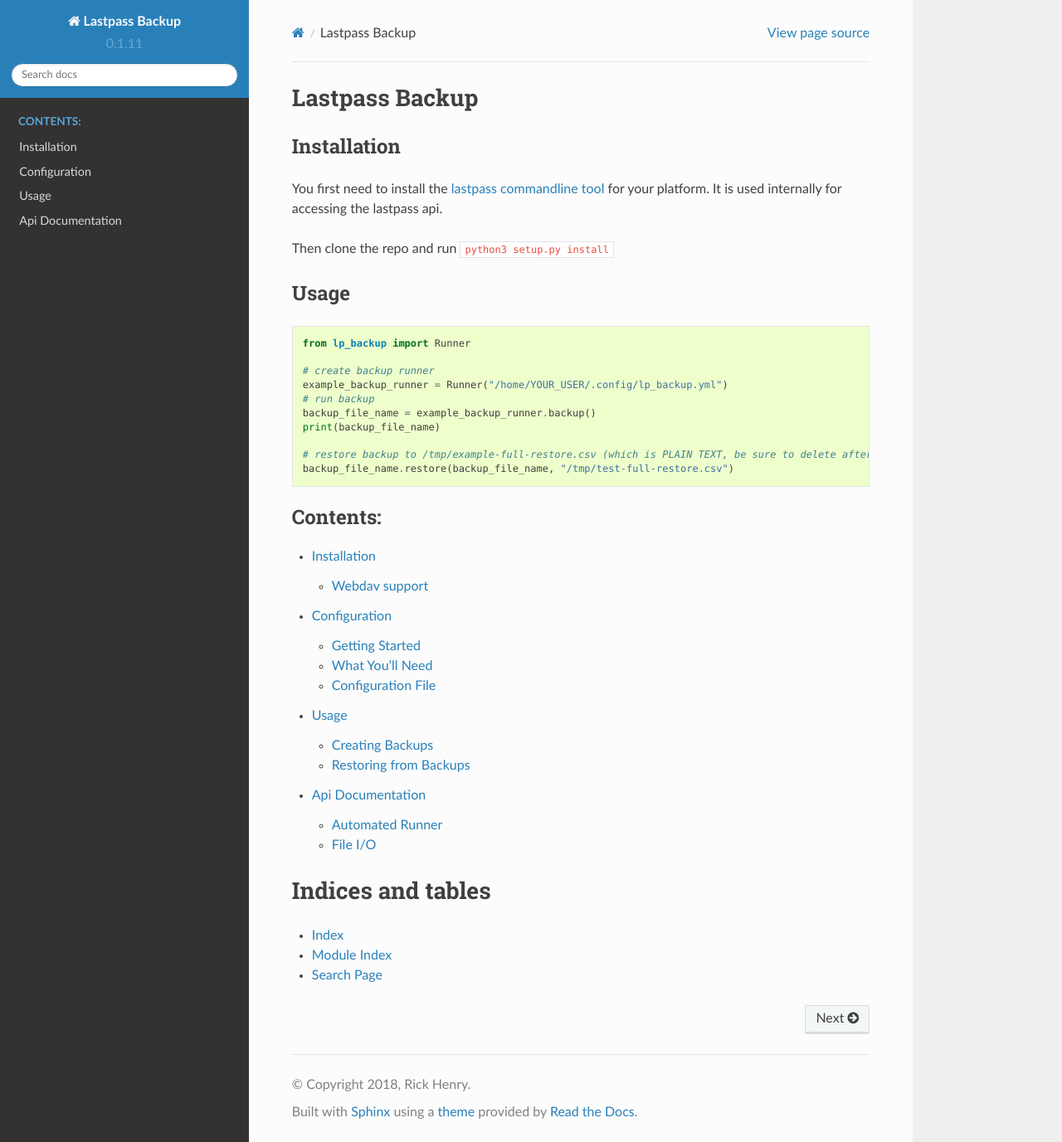
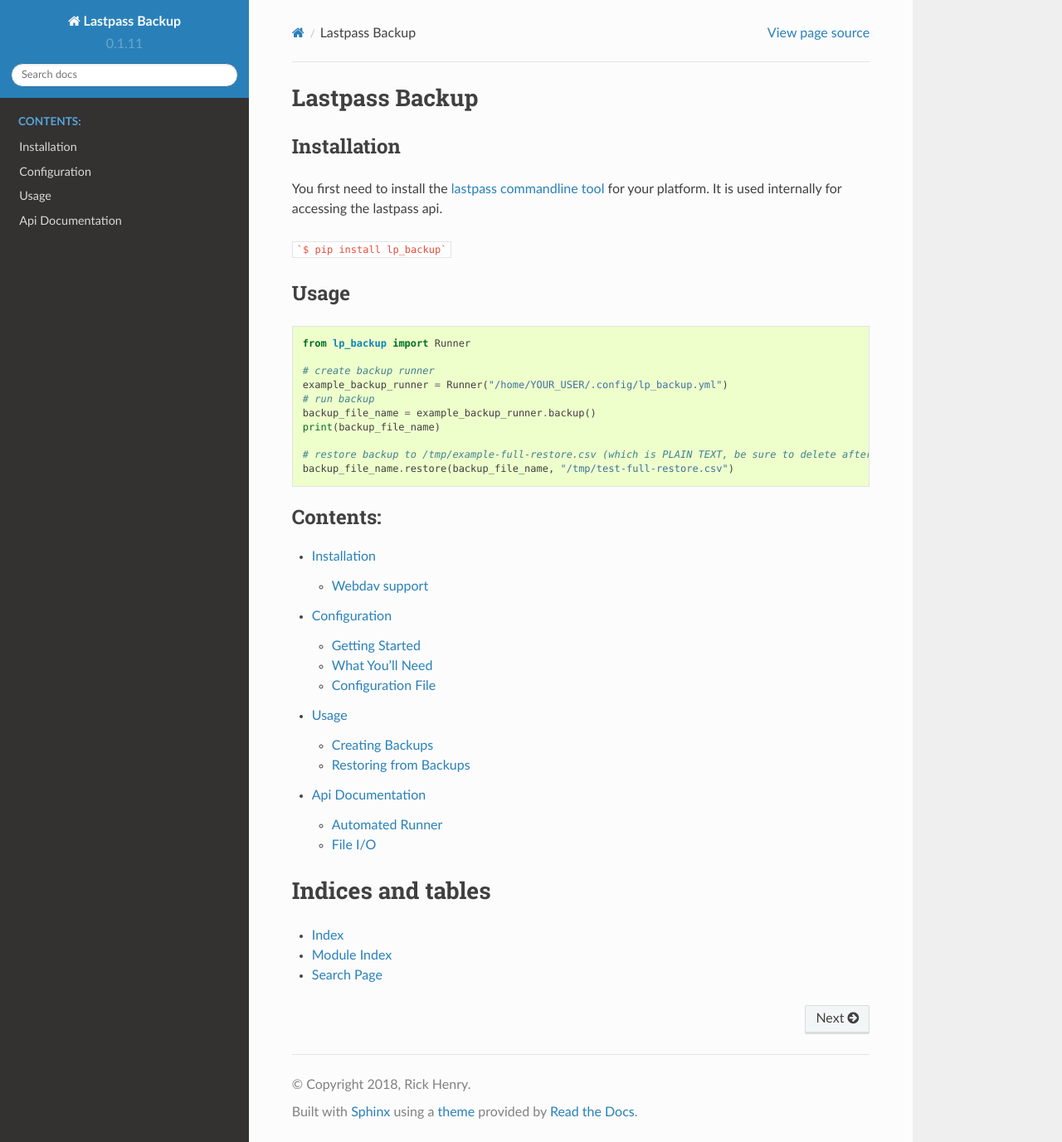
Before and after one commit to rickh94/lp_backup, a Sphinx documentation site: the page built from docs/source/index.rst, in a window 1280 px wide and 1377 px high. Shown: the whole window at 83% size. Built offline with Sphinx 7.4.7 and the Read the Docs theme 2.0.0, drawn with Linux system fonts in a browser that asks for light colours; the version number is read from the project's files by our own code.

Commit message:
fix doc thing
Signed-off-by: Rick Henry <fredericmhenry@gmail.com>

````diff
--- a/docs/source/index.rst
+++ b/docs/source/index.rst
@@ -13,7 +13,7 @@ You first need to install the `lastpass commandline
 tool <https://github.com/lastpass/lastpass-cli>`_ for your platform.
 It is used internally for accessing the lastpass api.
 
-Then clone the repo and run ``python3 setup.py install``
+```$ pip install lp_backup```
 
 
 Usage
````
